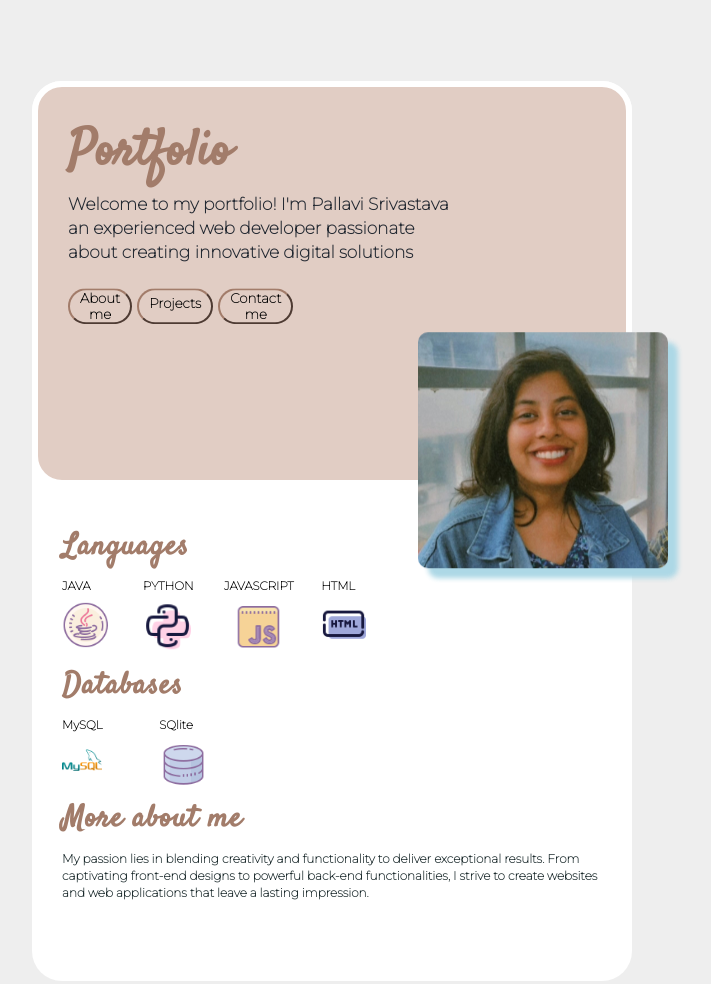
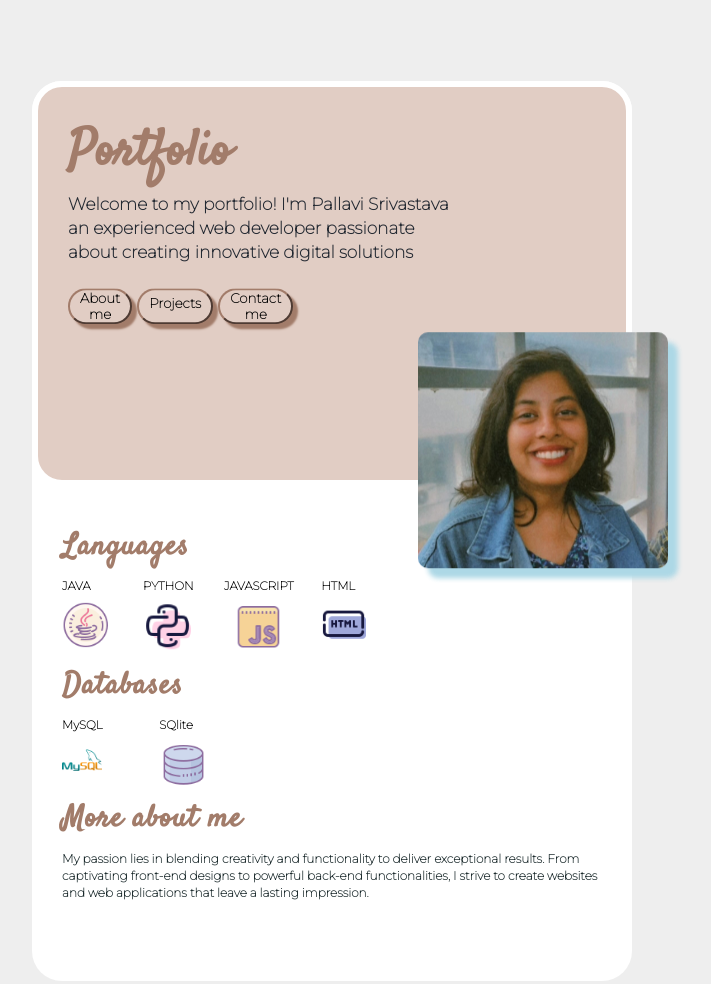
Before and after one commit to PallaviSrivastavaa/MyPortfolio, a plain HTML site: page index.html in a window 1280 px wide. Shown: the top 984 px of the page, without its empty margins (308-1019 px from the left). Drawn offline with Linux system fonts and the light colour scheme.

Commit message:
Update styles.css

```diff
--- a/styles.css
+++ b/styles.css
@@ -320,6 +320,7 @@
   }
   .btn{
     transition: 0.5s;
+    box-shadow: 5px 5px 2px #a27c6a;
 
   }
   .btn:hover{
```
